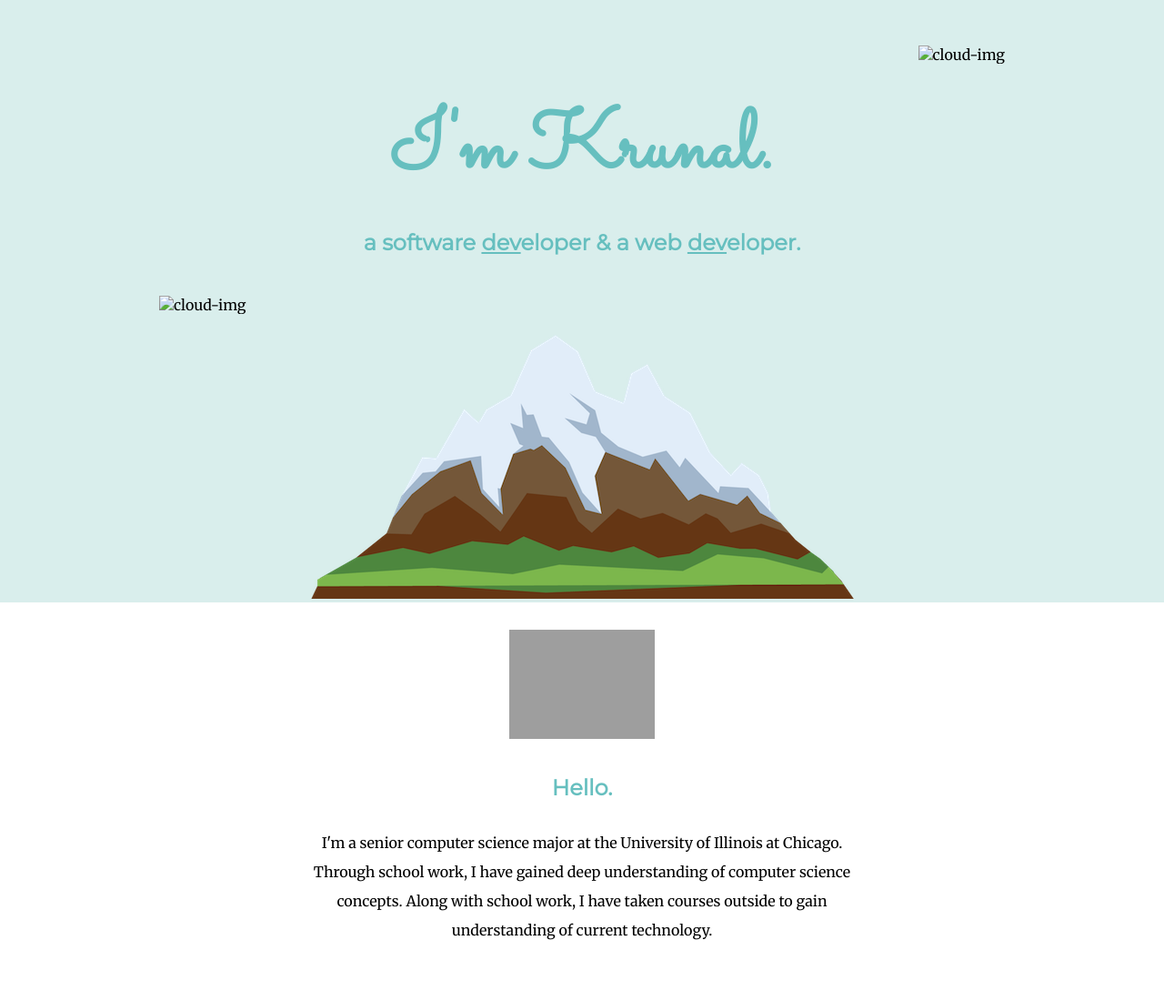
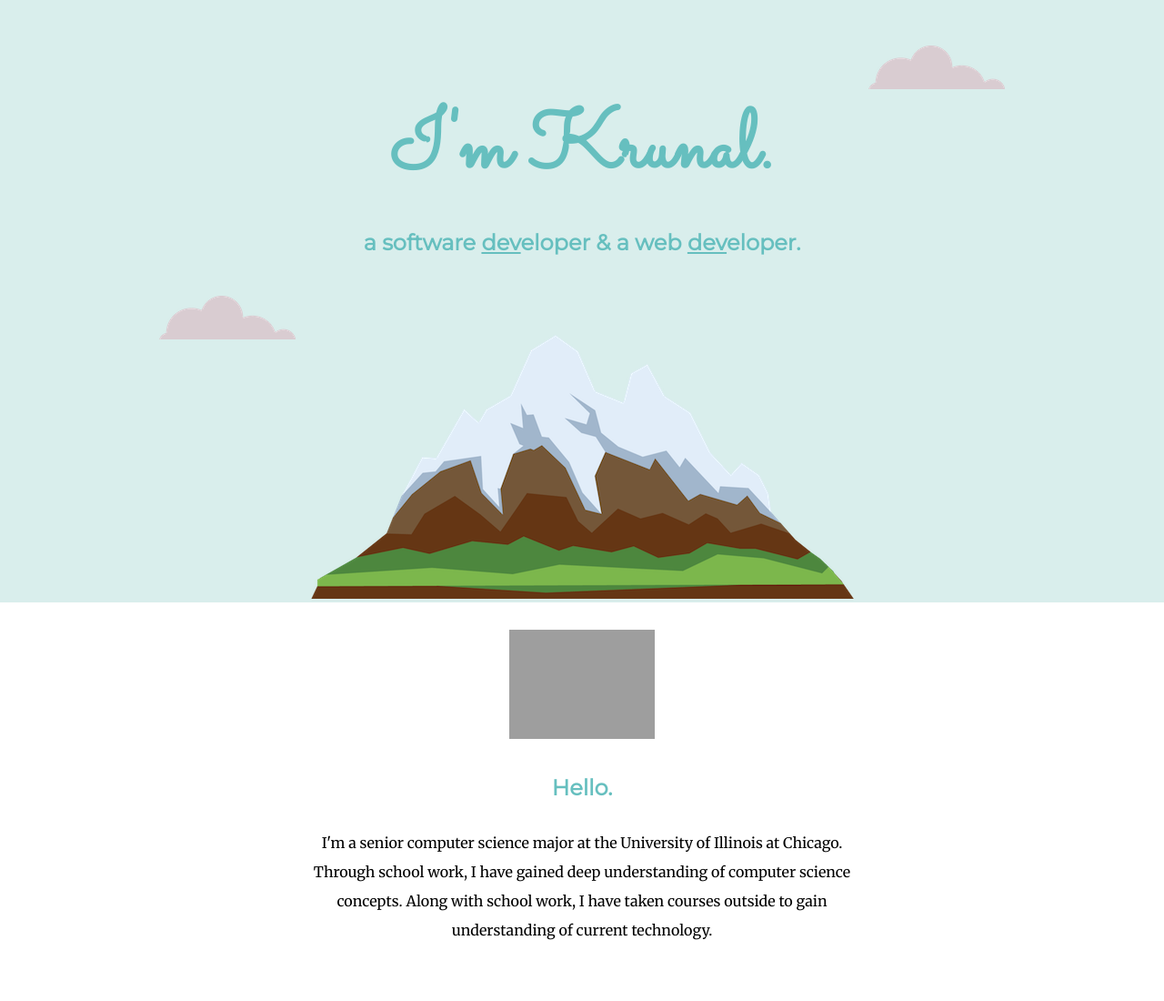
Before and after one commit to kchaud6/personal-website-test, a plain HTML site: page index.html in a window 1280 px wide. Shown: the top 1100 px of the page at 91% size. Drawn offline with Linux system fonts and the light colour scheme; the site is published under a folder, as on GitHub Pages, so addresses that start at the root find nothing; grey boxes are pictures that could not be loaded.

Commit message:
Update index.html

```diff
--- a/index.html
+++ b/index.html
@@ -9,10 +9,10 @@
   </head>
   <body>
     <div class="top-container">
-      <img class="top-cloud" src="/Images/cloud.png" alt="cloud-img">
+      <img class="top-cloud" src="Images/cloud.png" alt="cloud-img">
       <h1>I'm Krunal.</h1>
       <h2 class "role">a software <span><u>dev</u></span>eloper & a web <span><u>dev</u></span>eloper.</h2>
-      <img class="bottom-cloud" src="/Images/cloud.png" alt="cloud-img">
+      <img class="bottom-cloud" src="Images/cloud.png" alt="cloud-img">
       <img src="Images/mountain.png" alt="mountain-img">
     </div>
 
```
